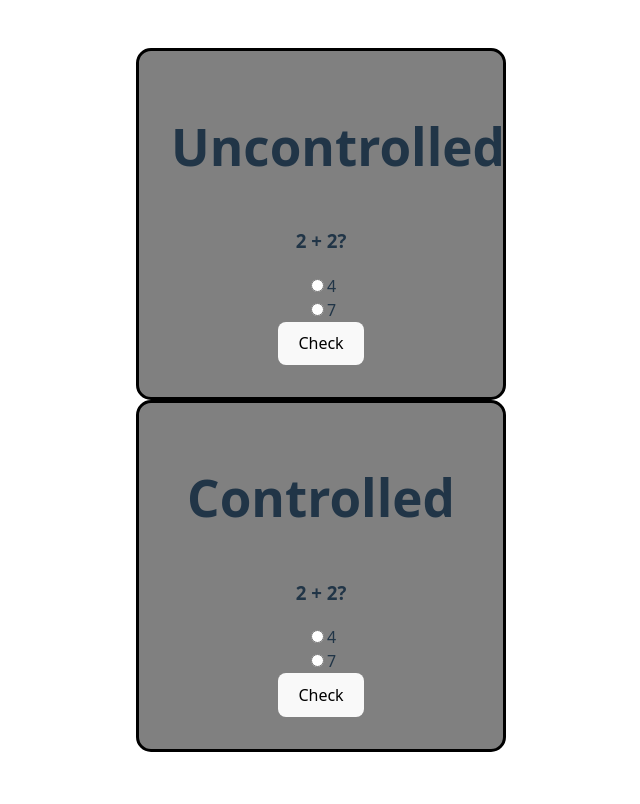
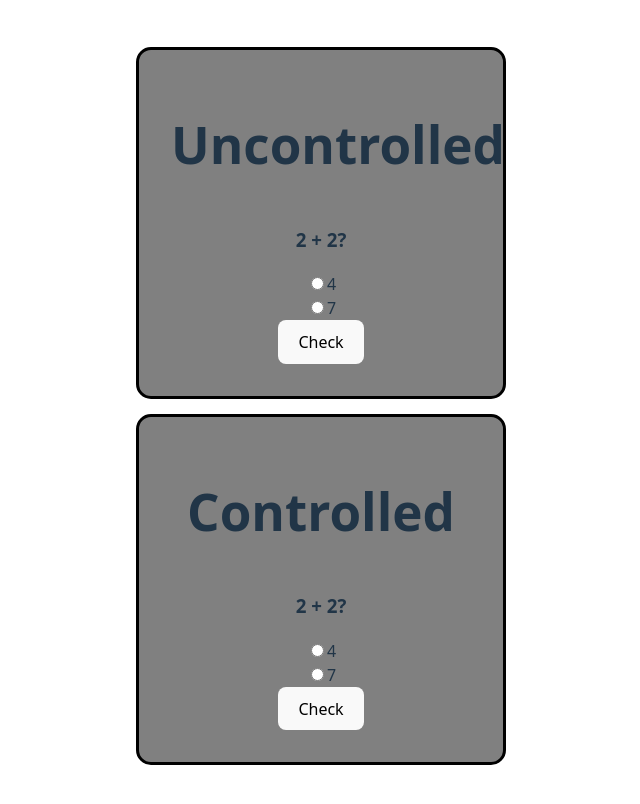
Before and after one commit to DaniilT048/react-controlled-and-uncontrolled-components, a React (Vite) app: page / in a window 1280 px wide. Shown: the top 804 px of the page, without its empty margins (319-959 px from the left). Built offline with nearby package versions, Linux system fonts and the light colour scheme.

Commit message:
added inline css in card

```diff
--- a/src/App.jsx
+++ b/src/App.jsx
@@ -4,16 +4,12 @@ import Card from "./components/Card.jsx";
 import ControlledRadio from "./components/ControlledRadio.jsx";
 
 function App() {
-
   return (
     <>
         <Card>
             <UncontrolledRadio/>
         </Card>
-        <Card>
             <ControlledRadio/>
-        </Card>
-
     </>
   )
 }
--- a/src/components/Card.css
+++ b/src/components/Card.css
@@ -1,7 +1,6 @@
 .card{
     width: 300px;
-    background-color: grey;
     border: 3px solid black;
     border-radius: 15px;
-
+    margin: 15px;
 }
--- a/src/components/Card.jsx
+++ b/src/components/Card.jsx
@@ -1,7 +1,15 @@
 import './Card.css'
 
-export default function Card({children}) {
+export default function Card({children, status}) {
+    let bgColor = ''
+    if (status === 'correct') {
+        bgColor = 'green'
+    }else if (status === 'wrong') {
+        bgColor = 'red'
+    }else{
+        bgColor = 'grey'
+    }
 
-    return <div className="card">{children}</div>
+    return <div className="card" style = {{backgroundColor: bgColor}}>{children}</div>
 
 }
--- a/src/components/ControlledRadio.jsx
+++ b/src/components/ControlledRadio.jsx
@@ -1,28 +1,31 @@
 import './Radio.css'
+import Card from './Card.jsx'
 import {useState} from "react";
 
 
 export default function ControlledRadio() {
     const [selectedOption, setSelectedOption] = useState('');
+    const [status, setStatus] = useState('');
 
     const handleChange = (e) => {
         setSelectedOption(e.target.value);
+        setStatus('');
         console.log(e.target.value);
     }
 
     const handleSubmit = (event) =>{
         event.preventDefault()
         if(selectedOption === 'first'){
-            alert("You chose correct answer.");
+            setStatus('correct');
         }else{
-            alert('uncorrect answer.');
+            setStatus('wrong');
         }
     }
 
 
 
     return (
-        <>
+        <Card status={status}>
             <h1>Controlled</h1>
             <form onSubmit={handleSubmit}>
                 <h3>2 + 2?</h3>
@@ -48,6 +51,6 @@ export default function ControlledRadio() {
                 </div>
                 <button type='submit'>Check</button>
             </form>
-        </>
+        </Card>
     )
 }
```
